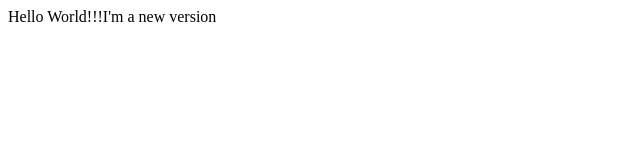
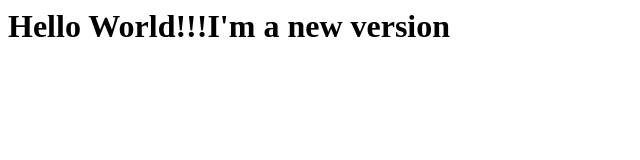
Before and after one commit to a57606/LAB1, a plain HTML site: page index.html in a window 1280 px wide. Shown: the whole page, without its empty margins (0-640 px from the left). Drawn offline with Linux system fonts and the light colour scheme.

Commit message:
alteracao do estilo

```diff
--- a/index.html
+++ b/index.html
@@ -1,8 +1,8 @@
 <html>
 <head>
-	<title>Hello!!!</title>
+	<title>BIG Hello!!!</title>
 </head>
 <body>
-	<p>Hello World!!!I'm a new version</p>
+	<h1>Hello World!!!I'm a new version</h1>
 </body>
 </html>
```
